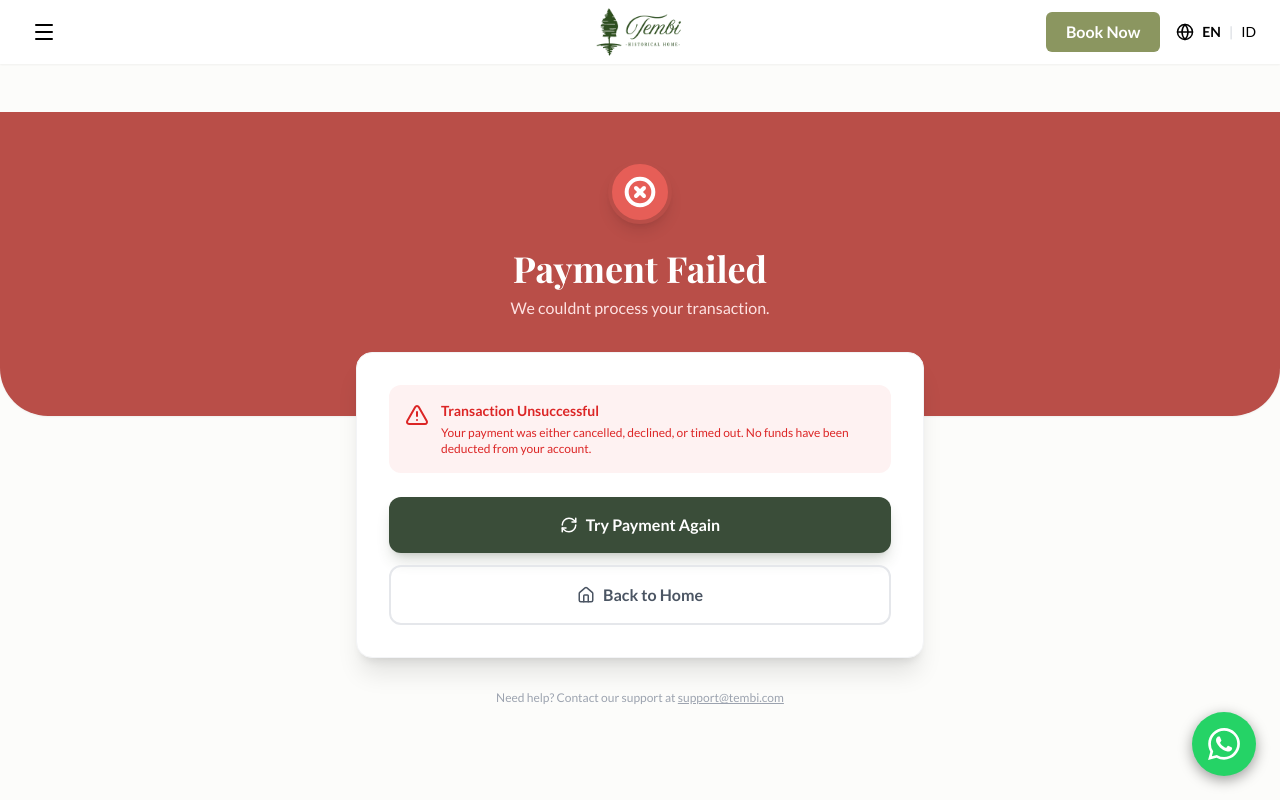
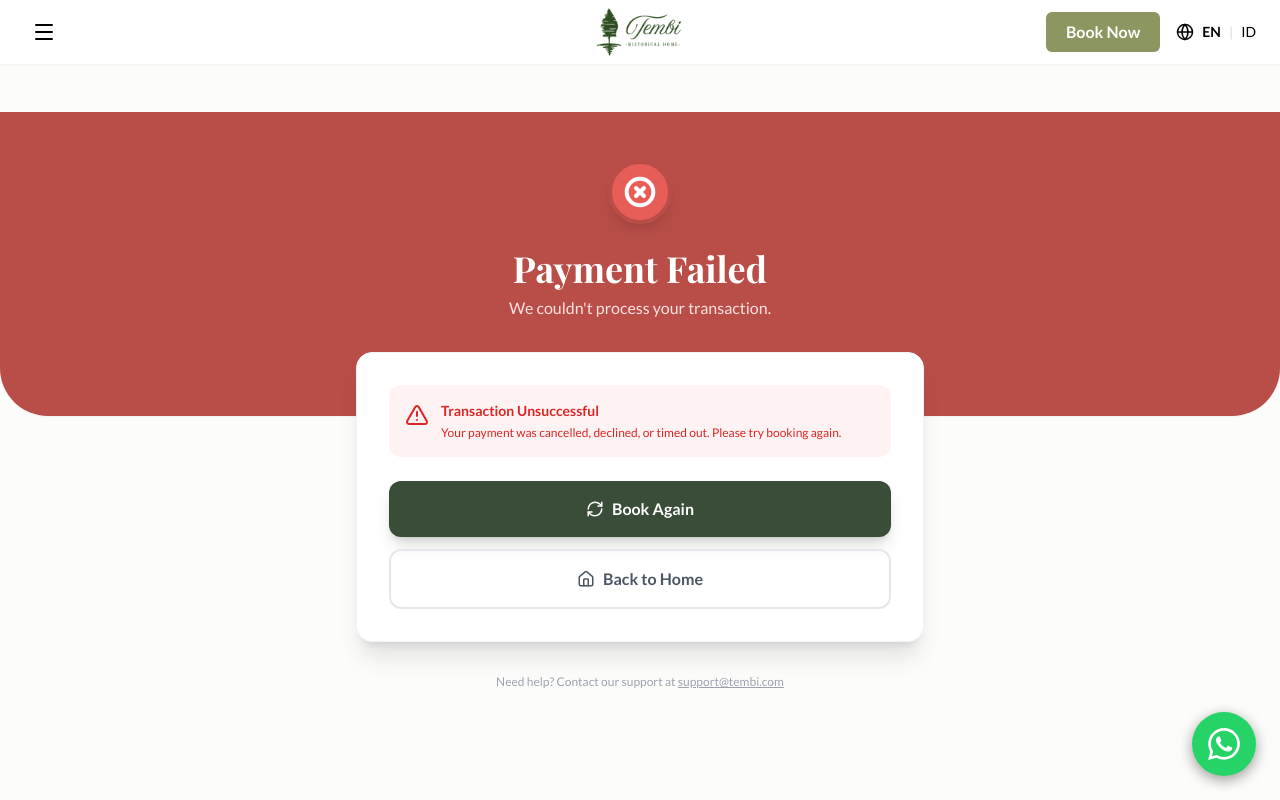
Before and after one commit to 4raseo/tembiweb, a Next.js app: page /booking/failed in a window 1280 px wide. Shown: the top 800 px of the page. Built offline with nearby package versions, Linux system fonts and the light colour scheme.

Commit message:
retry button for cancelled booking

```diff
--- a/app/booking/failed/page.tsx
+++ b/app/booking/failed/page.tsx
@@ -8,8 +8,13 @@ export default function BookingFailedPage() {
   const router = useRouter();
   const bookingId = searchParams.get('booking_id');
 
+  // Fungsi untuk booking ulang (bukan bayar ulang ID yang sama)
+  const handleTryAgain = () => {
+    // Arahkan ke halaman booking awal untuk membuat pesanan baru
+    router.push('/booking');
+  };
+
   return (
-    // --- PERBAIKAN: Tambahkan pt-28 di sini ---
     <main className="min-h-screen bg-[#FCFCFA] pb-20 pt-28 font-sans">
 
       {/* Top Banner (Red Theme) */}
@@ -20,7 +25,7 @@ export default function BookingFailedPage() {
           </div>
         </div>
         <h1 className="text-3xl md:text-4xl font-serif font-bold mb-2">Payment Failed</h1>
-        <p className="text-red-100">We couldnt process your transaction.</p>
+        <p className="text-red-100">We couldn&apos;t process your transaction.</p>
       </div>
 
       <div className="container mx-auto max-w-[600px] px-4 -mt-16 relative z-10">
@@ -33,8 +38,8 @@ export default function BookingFailedPage() {
               <div>
                 <p className="font-bold text-sm">Transaction Unsuccessful</p>
                 <p className="text-xs mt-1">
-                  Your payment was either cancelled, declined, or timed out.
-                  No funds have been deducted from your account.
+                  Your payment was cancelled, declined, or timed out.
+                  Please try booking again.
                 </p>
               </div>
             </div>
@@ -46,11 +51,12 @@ export default function BookingFailedPage() {
             )}
 
             <div className="space-y-3">
+              {/* PERBAIKAN: Tombol ini sekarang membuat booking baru */}
               <button
-                onClick={() => router.back()}
+                onClick={handleTryAgain}
                 className="w-full flex items-center justify-center gap-2 px-6 py-4 bg-[#3A4D39] text-white font-bold rounded-xl hover:bg-[#2c3b2b] shadow-lg shadow-[#3A4D39]/20 transition-all"
               >
-                <RefreshCw size={18} /> Try Payment Again
+                <RefreshCw size={18} /> Book Again
               </button>
 
               <button
```
